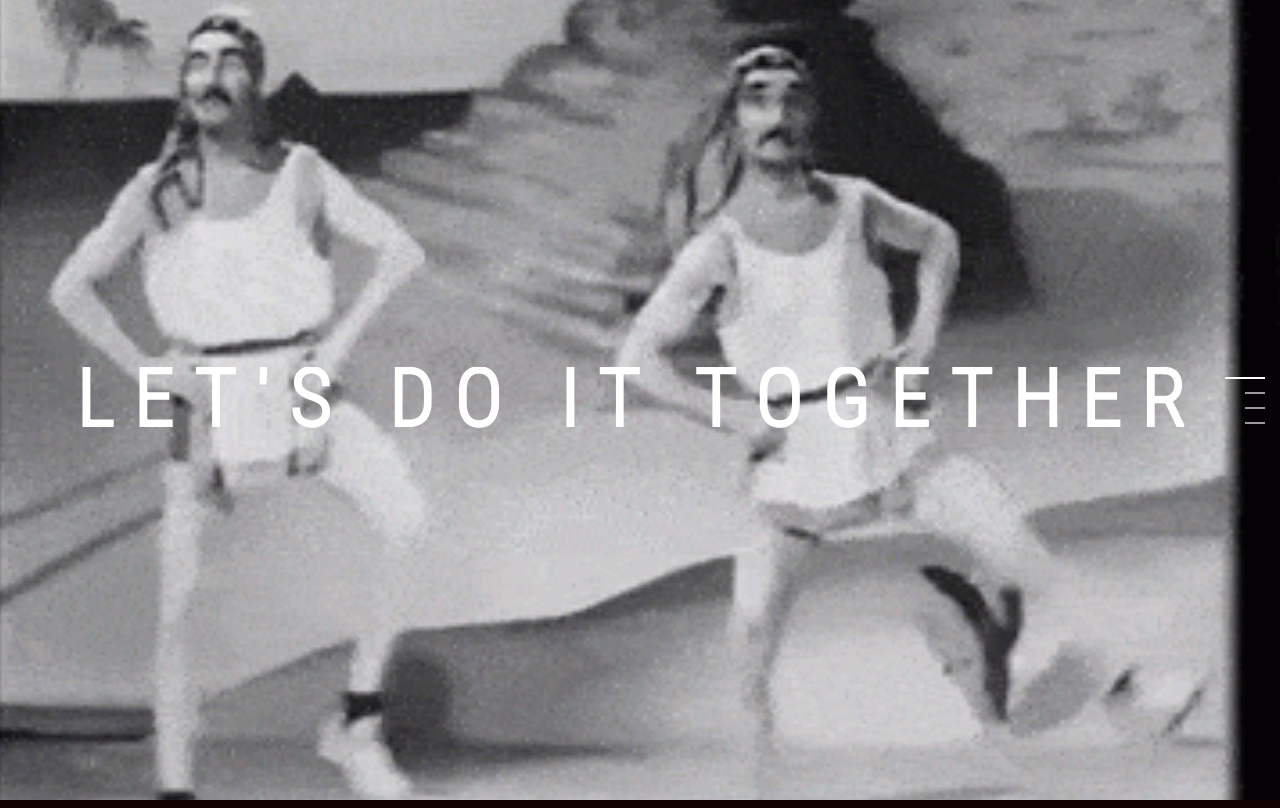
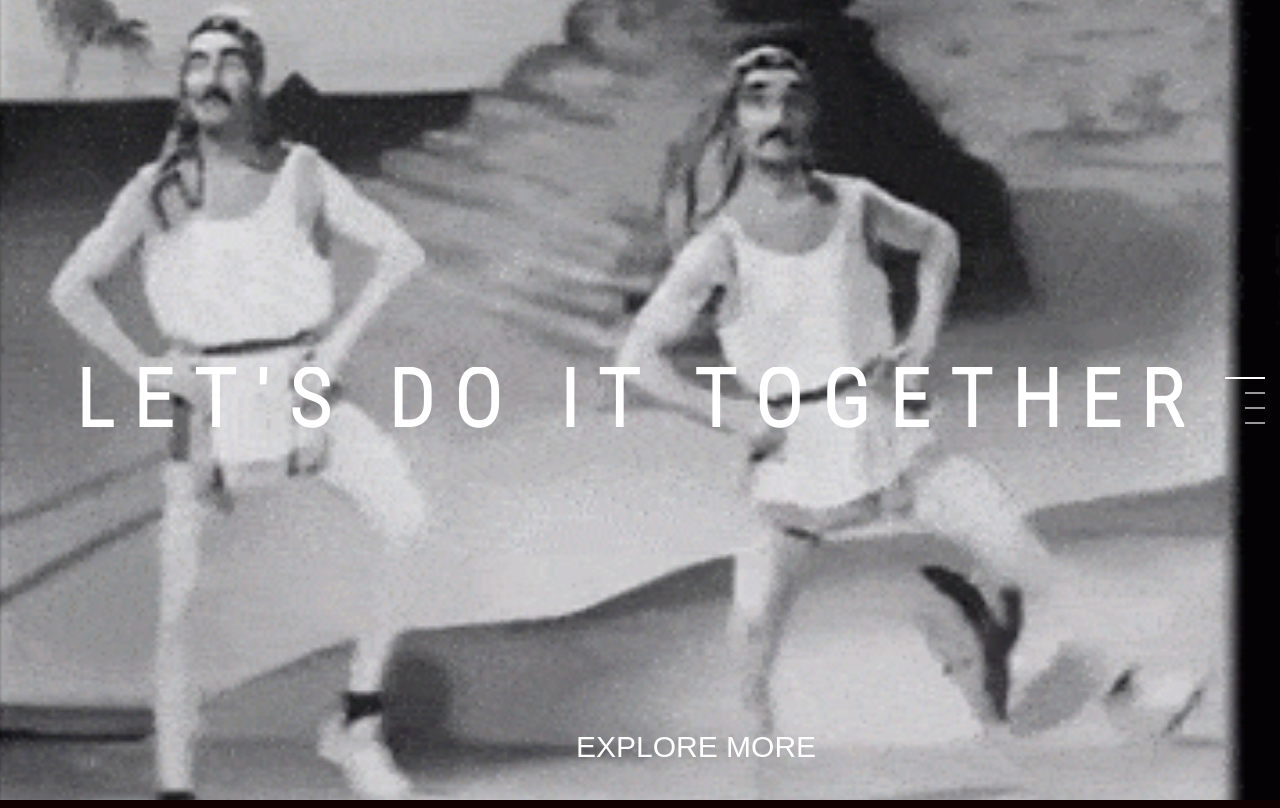
Before and after one commit to mudriy-glist/peter_kulisov, a Django app: page / in a window 1280 px wide. Run offline with Django 4.2, Linux system fonts and the light colour scheme; some libraries are stand-ins or nearby versions.

Commit message:
animation finished/anchor to the second page added

```diff
--- a/peterk/backend/static/styles/index.css
+++ b/peterk/backend/static/styles/index.css
@@ -126,3 +126,16 @@ body, html {
   .the-most img {
     max-width: 100%;
   }
+
+  .exit_a {
+    position: absolute;
+    bottom: 5%;
+    left: 45%;
+    z-index: 5;
+    font-family: sans-serif;
+    height: 30px;
+    text-decoration: none;
+    color: #fff;
+    font-size: 30px;
+
+  }
--- a/peterk/backend/templates/backend/index.html
+++ b/peterk/backend/templates/backend/index.html
@@ -38,5 +38,5 @@
     </div>
   </div>
 
-
+<a class="exit_a"  href="{% url 'portfolio' %}" alt="portfolio">EXPLORE MORE</a>
 {% endblock %}
--- a/peterk/backend/urls.py
+++ b/peterk/backend/urls.py
@@ -3,4 +3,5 @@ from . import views
 
 urlpatterns = [
     path("", views.index, name="index"),
+    path("portfolio/", views.portfolio, name="portfolio")
 ]
--- a/peterk/backend/views.py
+++ b/peterk/backend/views.py
@@ -3,3 +3,6 @@ from django.shortcuts import render
 # Create your views here.
 def index(request):
     return render(request, "backend/index.html")
+
+def portfolio(request):
+    return render(request, "backend/portfolio.html")
```
Also changed, not shown: peterk/backend/templates/backend/portfolio.html (added, +10 -0 lines).
